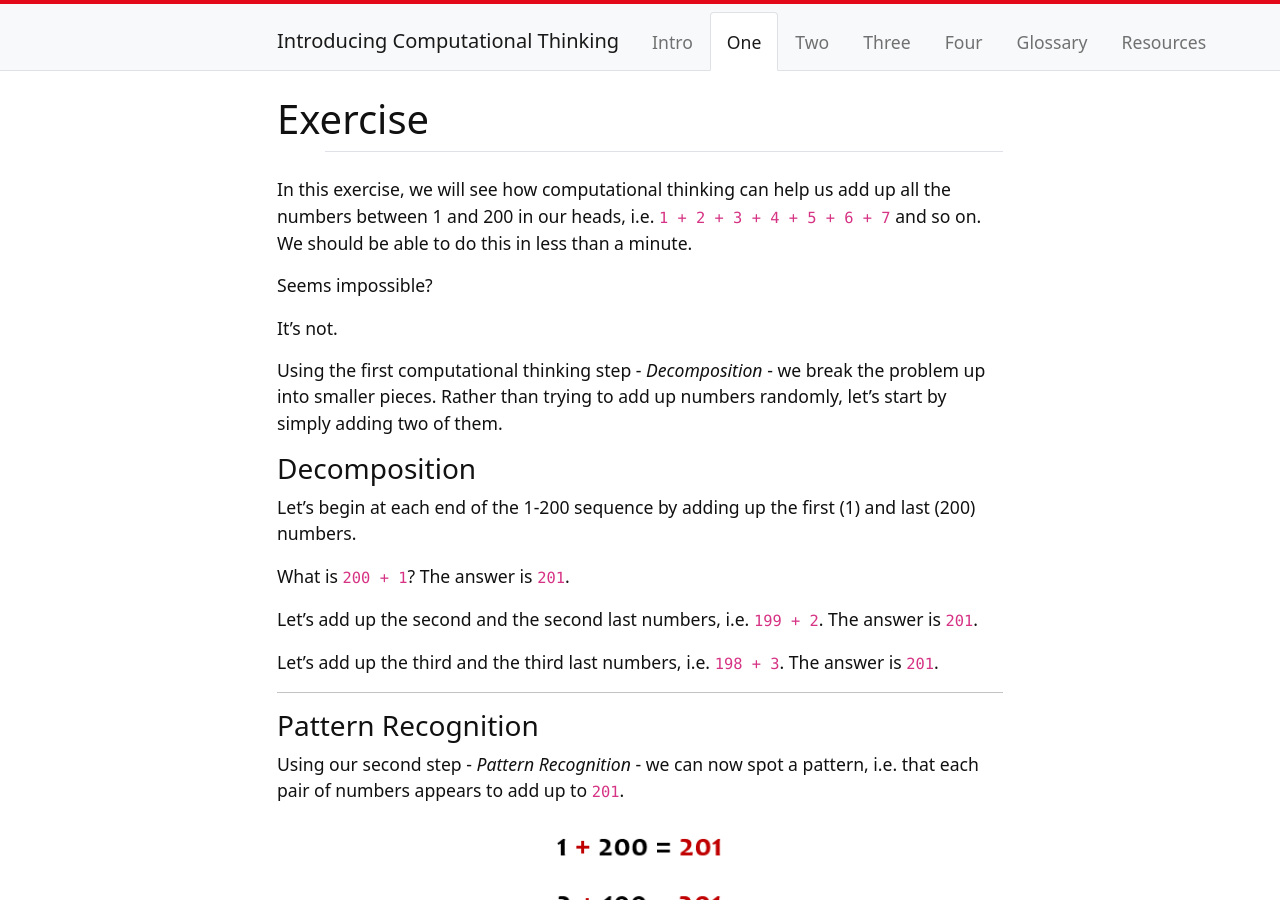
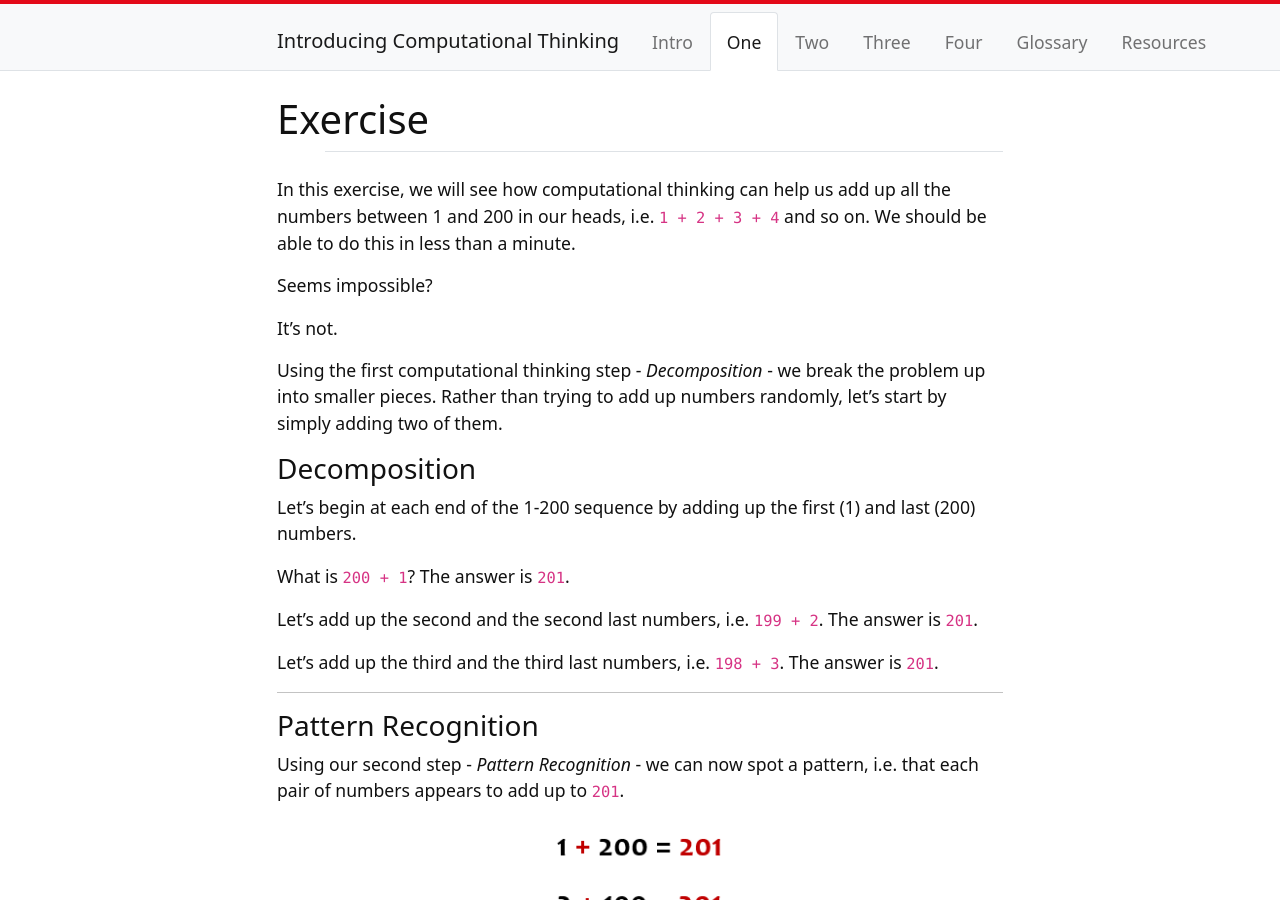
Before and after one commit to weaverbel/intro-computational-thinking, a Jekyll site: the page built from content/1-exercise.md, in a window 1280 px wide and 900 px high. Built offline with Jekyll 4.4.1, drawn with Linux system fonts in a browser that asks for light colours.

Commit message:
Update 1-exercise.md
reduce numbers

```diff
--- a/content/1-exercise.md
+++ b/content/1-exercise.md
@@ -3,7 +3,7 @@ title: Exercise
 nav: One
 ---
 
-In this exercise, we will see how computational thinking can help us add up all the numbers between 1 and 200 in our heads, i.e. `1 + 2 + 3 + 4 + 5 + 6 + 7` and so on. We should be able to do this in less than a minute.
+In this exercise, we will see how computational thinking can help us add up all the numbers between 1 and 200 in our heads, i.e. `1 + 2 + 3 + 4` and so on. We should be able to do this in less than a minute.
 
 Seems impossible?
 
```
